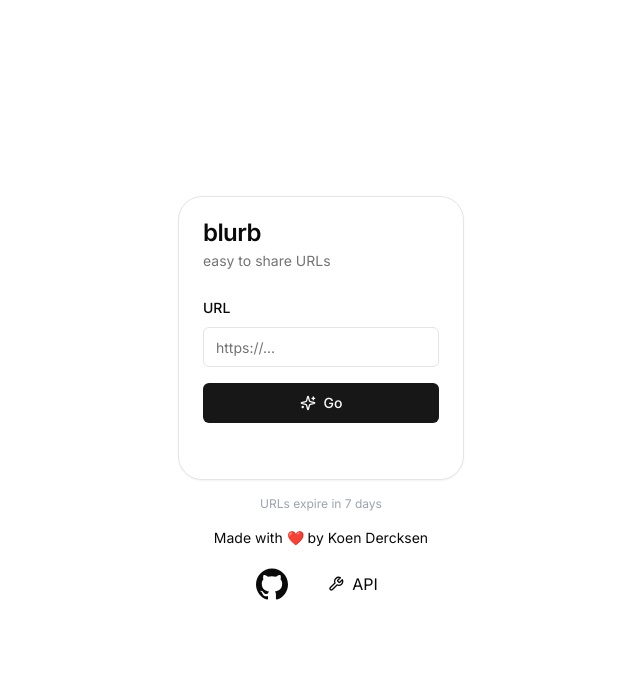
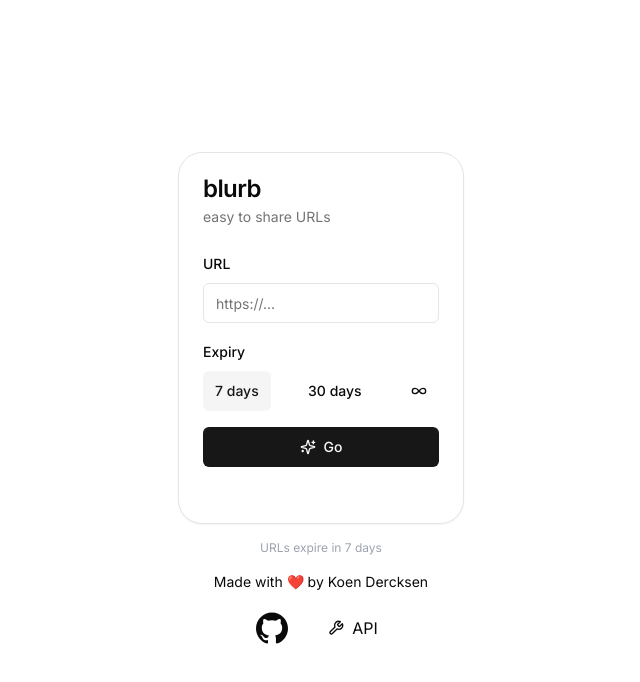
Before and after one commit to KDercksen/url_shortener, a Next.js app: page / in a window 1280 px wide. Shown: the top 682 px of the page, without its empty margins (319-959 px from the left). Built offline with nearby package versions, Linux system fonts and the light colour scheme.

Commit message:
allow for some expiry options

```diff
--- a/package.json
+++ b/package.json
@@ -13,6 +13,8 @@
     "@radix-ui/react-dialog": "^1.1.1",
     "@radix-ui/react-label": "^2.1.0",
     "@radix-ui/react-slot": "^1.1.0",
+    "@radix-ui/react-toggle": "^1.1.0",
+    "@radix-ui/react-toggle-group": "^1.1.0",
     "@upstash/ratelimit": "^1.2.1",
     "@upstash/redis": "^1.31.6",
     "class-variance-authority": "^0.7.0",
--- a/src/actions/shorten.ts
+++ b/src/actions/shorten.ts
@@ -7,20 +7,29 @@
 const redis = Redis.fromEnv();
 
 export const shorten = unstable_cache(
-  async (url: string) => shortenFn(url),
+  async (url: string, expiry?: number | null) => shortenFn(url, expiry),
   ["short-id"],
   { revalidate: 60 * 60 }
 );
 
-const shortenFn = async (url: string): Promise<string | null> => {
+const shortenFn = async (
+  url: string,
+  expiry?: number | null
+): Promise<string | null> => {
   try {
     const normalized = normalizeUrl(url);
     // Check if URL is already in redis
     const existing = (await redis.get(normalized)) as string;
     if (existing) {
       // Refresh expiry
-      await redis.expire(normalized, 60 * 60 * 24 * 7);
-      await redis.expire(existing, 60 * 60 * 24 * 7);
+      if (expiry) {
+        await redis.expire(normalized, 60 * 60 * 24 * expiry);
+        await redis.expire(existing, 60 * 60 * 24 * expiry);
+      } else {
+        // If it exists and no expiry is set, persist the key
+        await redis.persist(normalized);
+        await redis.persist(existing);
+      }
       return existing;
     }
     // Since valid URLs and default nanoid IDs can never clash, this is fine
@@ -30,9 +39,11 @@
     } while (await redis.exists(id));
     await redis.set(normalized, id);
     await redis.set(id, normalized);
-    // Expire after one week
-    await redis.expire(normalized, 60 * 60 * 24 * 7);
-    await redis.expire(id, 60 * 60 * 24 * 7);
+    if (expiry) {
+      await redis.expire(normalized, 60 * 60 * 24 * expiry);
+      await redis.expire(id, 60 * 60 * 24 * expiry);
+    }
+    // Persist is automatic for new keys
     return id;
   } catch (e) {
     console.error(e);
--- a/src/app/api/shorten/route.ts
+++ b/src/app/api/shorten/route.ts
@@ -14,12 +14,12 @@
   if (!success) {
     return Response.json({ error: "Rate limit exceeded" }, { status: 429 });
   }
-  const { url } = await req.json();
-  const valid = urlSchema.safeParse({ url });
+  const body: { url: string; expiry?: number } = await req.json();
+  const valid = urlSchema.safeParse({ url: body.url });
   if (!valid.success) {
     return Response.json({ error: "Invalid URL" }, { status: 400 });
   }
-  const shortened = await shorten(url);
+  const shortened = await shorten(body.url, body.expiry ?? null);
   if (shortened) {
     return Response.json(
       { url: `${process.env.NEXT_PUBLIC_URL}/${shortened}` },
--- a/src/components/shorten-form.tsx
+++ b/src/components/shorten-form.tsx
@@ -5,6 +5,7 @@
 import { zodResolver } from "@hookform/resolvers/zod";
 import {
   CopyIcon,
+  Infinity,
   LoaderCircle,
   SparklesIcon,
   SquareCheckBigIcon,
@@ -22,11 +23,12 @@
   FormMessage,
 } from "./ui/form";
 import { Input } from "./ui/input";
+import { ToggleGroup, ToggleGroupItem } from "./ui/toggle-group";
 
 export default function ShortenForm() {
   const form = useForm<z.infer<typeof urlSchema>>({
     resolver: zodResolver(urlSchema),
-    defaultValues: { url: "" },
+    defaultValues: { url: "", expiry: 7 },
   });
 
   const [result, setResult] = useState<string | null>(null);
@@ -74,6 +76,34 @@
               </FormItem>
             )}
           />
+          <FormField
+            control={form.control}
+            name="expiry"
+            render={({ field }) => (
+              <FormItem>
+                <FormLabel>Expiry</FormLabel>
+                <FormControl>
+                  <ToggleGroup
+                    type="single"
+                    className="justify-between"
+                    value={field.value?.toString() ?? "-1"}
+                    onValueChange={(value) => {
+                      if (value) {
+                        const i = parseInt(value);
+                        field.onChange(i > 0 ? i : null);
+                      }
+                    }}
+                  >
+                    <ToggleGroupItem value={"7"}>7 days</ToggleGroupItem>
+                    <ToggleGroupItem value={"30"}>30 days</ToggleGroupItem>
+                    <ToggleGroupItem value={"-1"}>
+                      <Infinity className="size-4" />
+                    </ToggleGroupItem>
+                  </ToggleGroup>
+                </FormControl>
+              </FormItem>
+            )}
+          />
           <Button type="submit" className="w-full" disabled={loading}>
             {loading ? (
               <LoaderCircle className="size-4 mr-2 animate-spin" />
--- /dev/null
+++ b/src/components/ui/toggle-group.tsx
@@ -0,0 +1,61 @@
+"use client"
+
+import * as React from "react"
+import * as ToggleGroupPrimitive from "@radix-ui/react-toggle-group"
+import { VariantProps } from "class-variance-authority"
+
+import { cn } from "@/lib/utils"
+import { toggleVariants } from "@/components/ui/toggle"
+
+const ToggleGroupContext = React.createContext<
+  VariantProps<typeof toggleVariants>
+>({
+  size: "default",
+  variant: "default",
+})
+
+const ToggleGroup = React.forwardRef<
+  React.ElementRef<typeof ToggleGroupPrimitive.Root>,
+  React.ComponentPropsWithoutRef<typeof ToggleGroupPrimitive.Root> &
+    VariantProps<typeof toggleVariants>
+>(({ className, variant, size, children, ...props }, ref) => (
+  <ToggleGroupPrimitive.Root
+    ref={ref}
+    className={cn("flex items-center justify-center gap-1", className)}
+    {...props}
+  >
+    <ToggleGroupContext.Provider value={{ variant, size }}>
+      {children}
+    </ToggleGroupContext.Provider>
+  </ToggleGroupPrimitive.Root>
+))
+
+ToggleGroup.displayName = ToggleGroupPrimitive.Root.displayName
+
+const ToggleGroupItem = React.forwardRef<
+  React.ElementRef<typeof ToggleGroupPrimitive.Item>,
+  React.ComponentPropsWithoutRef<typeof ToggleGroupPrimitive.Item> &
+    VariantProps<typeof toggleVariants>
+>(({ className, children, variant, size, ...props }, ref) => {
+  const context = React.useContext(ToggleGroupContext)
+
+  return (
+    <ToggleGroupPrimitive.Item
+      ref={ref}
+      className={cn(
+        toggleVariants({
+          variant: context.variant || variant,
+          size: context.size || size,
+        }),
+        className
+      )}
+      {...props}
+    >
+      {children}
+    </ToggleGroupPrimitive.Item>
+  )
+})
+
+ToggleGroupItem.displayName = ToggleGroupPrimitive.Item.displayName
+
+export { ToggleGroup, ToggleGroupItem }
--- /dev/null
+++ b/src/components/ui/toggle.tsx
@@ -0,0 +1,45 @@
+"use client"
+
+import * as React from "react"
+import * as TogglePrimitive from "@radix-ui/react-toggle"
+import { cva, type VariantProps } from "class-variance-authority"
+
+import { cn } from "@/lib/utils"
+
+const toggleVariants = cva(
+  "inline-flex items-center justify-center rounded-md text-sm font-medium ring-offset-background transition-colors hover:bg-muted hover:text-muted-foreground focus-visible:outline-none focus-visible:ring-2 focus-visible:ring-ring focus-visible:ring-offset-2 disabled:pointer-events-none disabled:opacity-50 data-[state=on]:bg-accent data-[state=on]:text-accent-foreground",
+  {
+    variants: {
+      variant: {
+        default: "bg-transparent",
+        outline:
+          "border border-input bg-transparent hover:bg-accent hover:text-accent-foreground",
+      },
+      size: {
+        default: "h-10 px-3",
+        sm: "h-9 px-2.5",
+        lg: "h-11 px-5",
+      },
+    },
+    defaultVariants: {
+      variant: "default",
+      size: "default",
+    },
+  }
+)
+
+const Toggle = React.forwardRef<
+  React.ElementRef<typeof TogglePrimitive.Root>,
+  React.ComponentPropsWithoutRef<typeof TogglePrimitive.Root> &
+    VariantProps<typeof toggleVariants>
+>(({ className, variant, size, ...props }, ref) => (
+  <TogglePrimitive.Root
+    ref={ref}
+    className={cn(toggleVariants({ variant, size, className }))}
+    {...props}
+  />
+))
+
+Toggle.displayName = TogglePrimitive.Root.displayName
+
+export { Toggle, toggleVariants }
--- a/src/lib/schemas.ts
+++ b/src/lib/schemas.ts
@@ -2,4 +2,5 @@
 
 export const urlSchema = z.object({
   url: z.string().url(),
+  expiry: z.number().int().positive().nullable(),
 });
```
Also changed, not shown: 1 other file (tests, documents, lock files or other folders).
